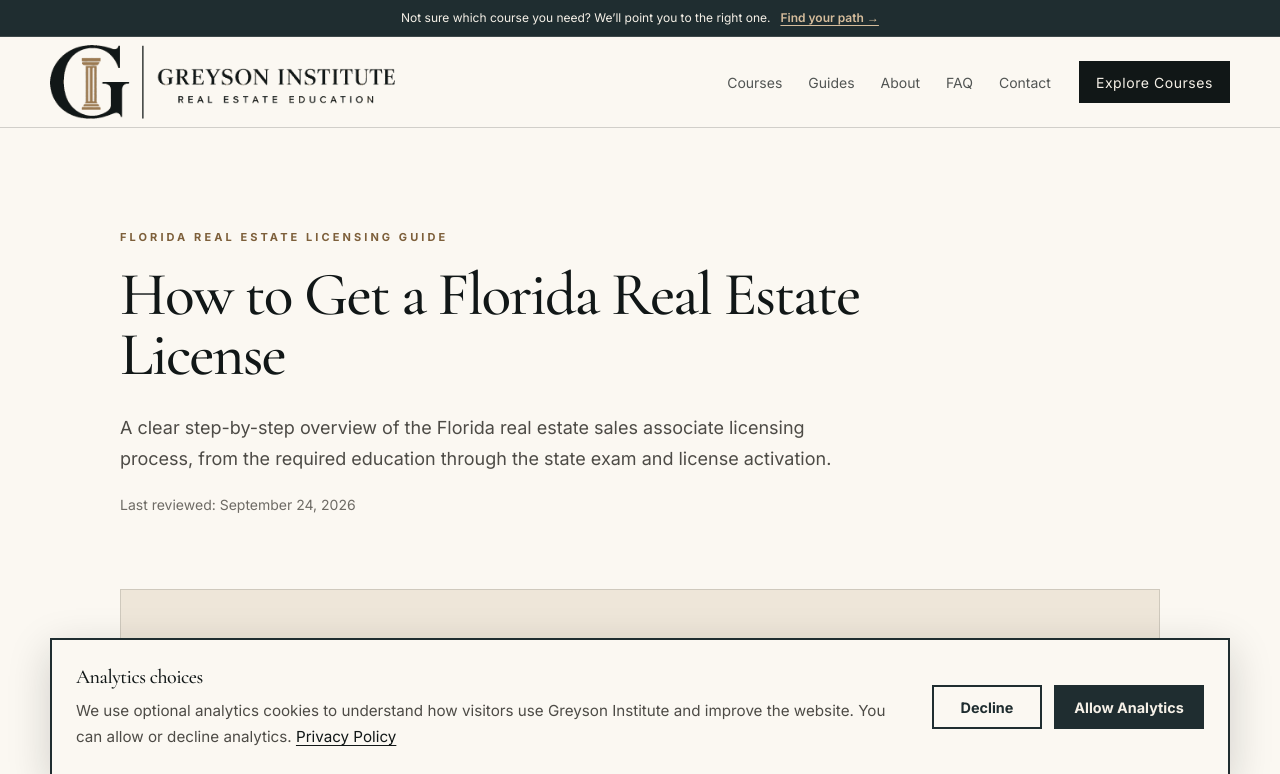
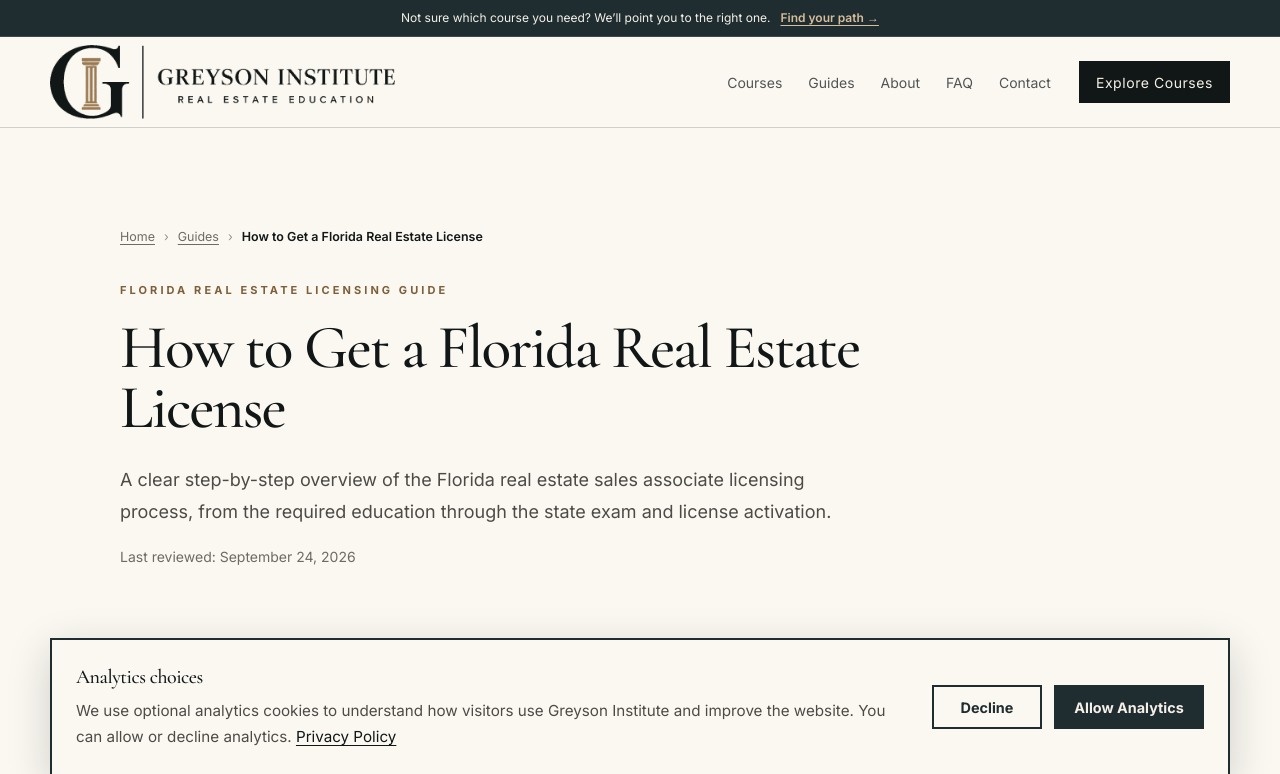
Before and after one commit to BrianLook/Greyson-Institute-Website, a Next.js app: page /how-to-get-a-florida-real-estate-license in a window 1280 px wide. Shown: the top 774 px of the page. Built offline with nearby package versions, Linux system fonts and the light colour scheme.

Commit message:
Add breadcrumbs and schema to licensing guide

```diff
--- a/app/how-to-get-a-florida-real-estate-license/page.tsx
+++ b/app/how-to-get-a-florida-real-estate-license/page.tsx
@@ -1,10 +1,16 @@
 import type { Metadata } from "next";
 import Link from "next/link";
+import { Breadcrumbs } from "@/components/Breadcrumbs";
+import { GuideStructuredData } from "@/components/GuideStructuredData";
+
+const guideTitle = "How to Get a Florida Real Estate License";
+const guideDescription =
+  "Learn how to get a Florida real estate sales associate license, including eligibility, the 63-hour pre-licensing course, fingerprints, the state exam, and license activation.";
+const guidePath = "/how-to-get-a-florida-real-estate-license";
 
 export const metadata: Metadata = {
-  title: "How to Get a Florida Real Estate License",
-  description:
-    "Learn how to get a Florida real estate sales associate license, including eligibility, the 63-hour pre-licensing course, fingerprints, the state exam, and license activation.",
+  title: guideTitle,
+  description: guideDescription,
 };
 
 const steps = [
@@ -87,6 +93,14 @@ export default function FloridaRealEstateLicenseGuidePage() {
         paddingBottom: "100px",
       }}
     >
+      <GuideStructuredData
+        title={guideTitle}
+        description={guideDescription}
+        path={guidePath}
+        datePublished="2026-09-24"
+        dateModified="2026-09-24"
+      />
+
       <div
         className="container"
         style={{
@@ -94,6 +108,24 @@ export default function FloridaRealEstateLicenseGuidePage() {
           minWidth: 0,
         }}
       >
+        <Breadcrumbs
+          items={[
+            {
+              label: "Home",
+              href: "/",
+            },
+            {
+              label: "Guides",
+              href: "/guides",
+            },
+            {
+              label: guideTitle,
+              href: guidePath,
+              current: true,
+            },
+          ]}
+        />
+
         <div
           style={{
             maxWidth: "820px",
@@ -121,9 +153,7 @@ export default function FloridaRealEstateLicenseGuidePage() {
             the state exam and license activation.
           </p>
 
-          <p className="muted">
-            Last reviewed: September 24, 2026
-          </p>
+          <p className="muted">Last reviewed: September 24, 2026</p>
         </div>
 
         <div
@@ -324,9 +354,9 @@ export default function FloridaRealEstateLicenseGuidePage() {
               maxWidth: "820px",
             }}
           >
-            Florida sales associates are generally required to complete
-            45 hours of approved post-licensing education before the expiration
-            of their initial license period. After that, ongoing continuing
+            Florida sales associates are generally required to complete 45
+            hours of approved post-licensing education before the expiration of
+            their initial license period. After that, ongoing continuing
             education requirements apply.
           </p>
 
```
